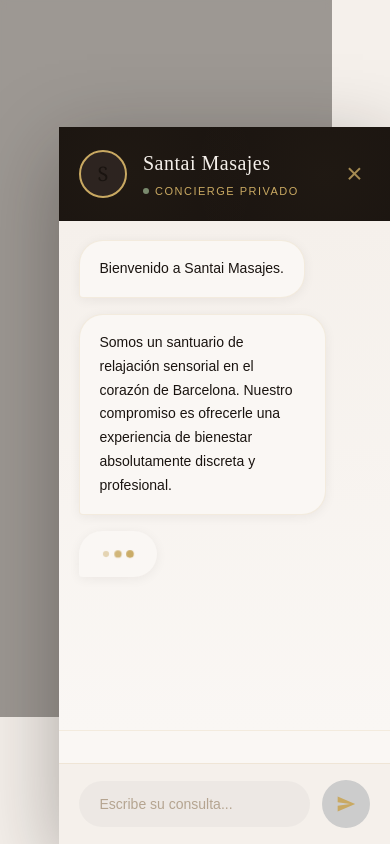
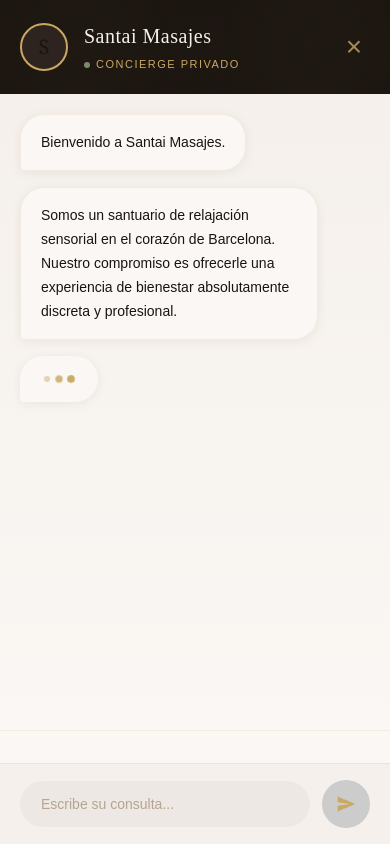
Before and after one commit to Als3thAlbert/chat_bot_web, a plain HTML site: page index.html in a window 390 px wide. Both pictures are taken after a click on the button "Iniciar conversación". Drawn offline with Linux system fonts and the light colour scheme.

Commit message:
Update index.html

```diff
--- a/index.html
+++ b/index.html
@@ -625,9 +625,9 @@
             }
 
             .chat-container {
-                width: 85vw;
-                height: 85vh;
-                max-height: 85vh;
+                width: 100vw;
+                height: 100vh;
+                max-height: 100vh;
                 bottom: 0;
                 right: 0;
                 border-radius: 0;
```
